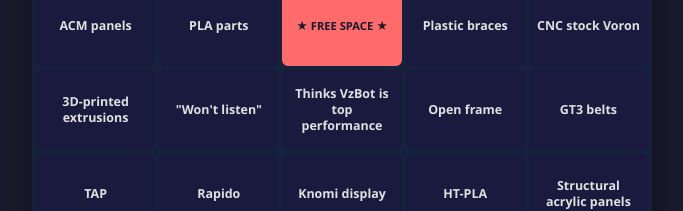
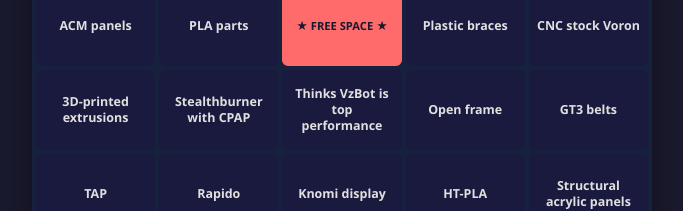
Before and after one commit to dderg/monolith-bingo, a plain HTML site: page index.html in a window 1280 px wide. Shown: the part 423-634 px from the top of the page, without its empty margins (298-981 px from the left). Drawn offline with Linux system fonts and the light colour scheme.

Commit message:
Replace "Won't listen" with "Stealthburner with CPAP"

```diff
--- a/index.html
+++ b/index.html
@@ -162,7 +162,7 @@
   "T100/T250",
   "CNC stock Voron",
   "Skeletonized X beam",
-  '"Won\'t listen"',
+  "Stealthburner with CPAP",
   "Knomi display",
   "Open frame",
 ];
```
